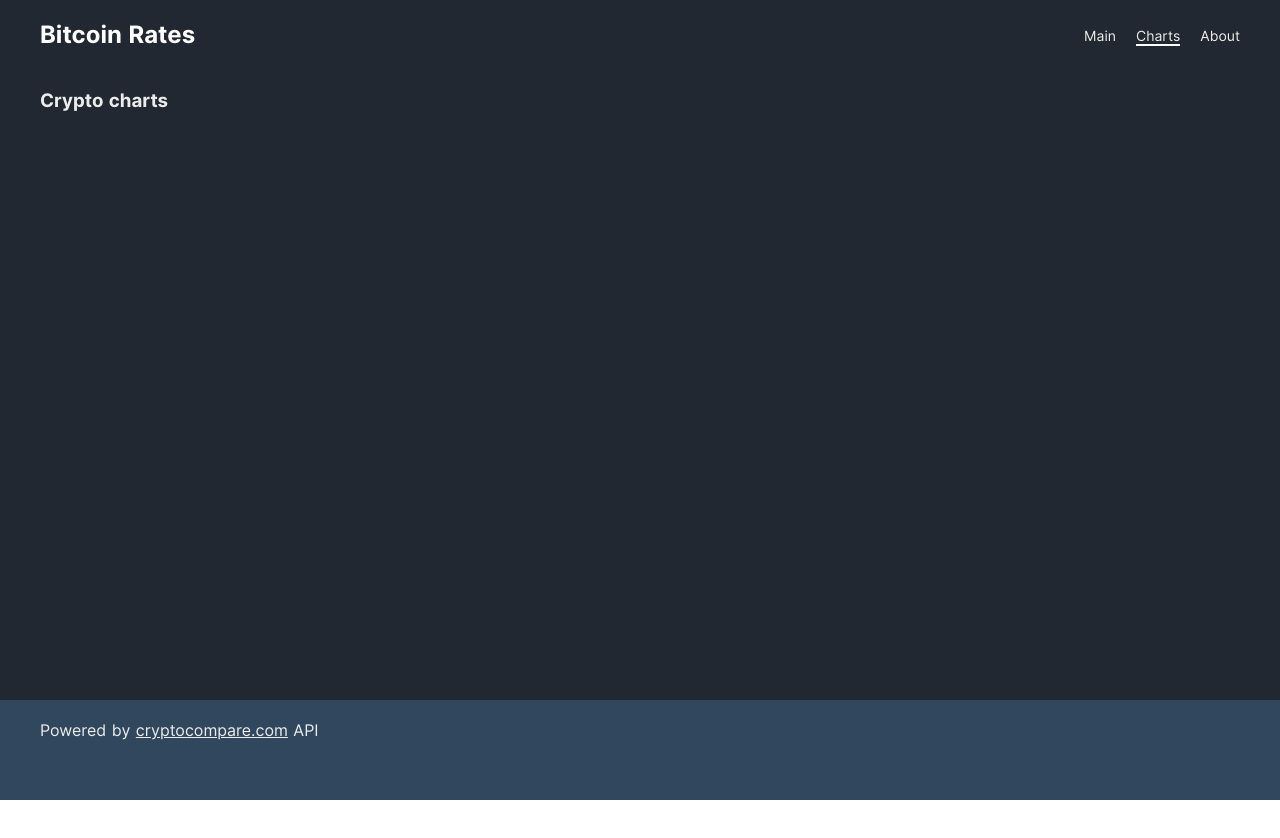
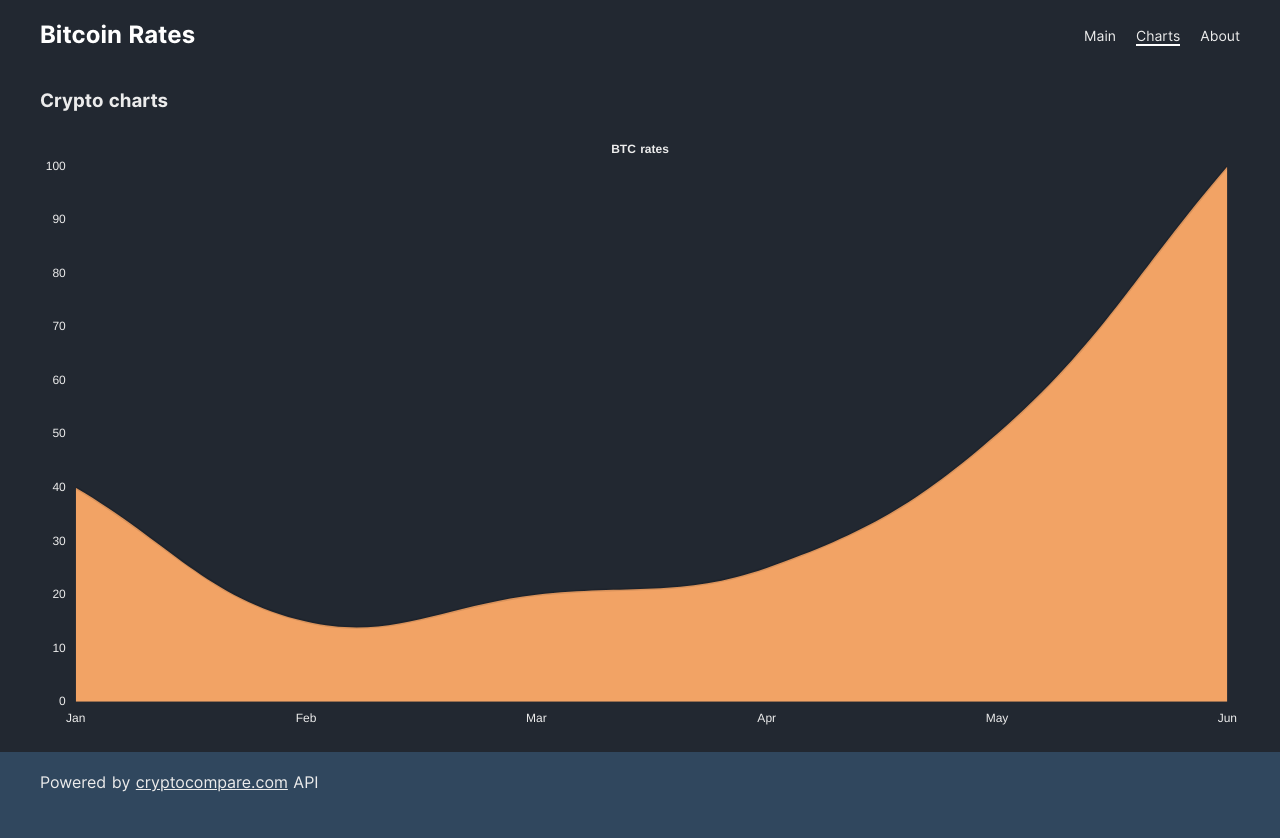
Before and after one commit to evgenii-code/bitcoin-rates, a Nuxt app: page /charts in a window 1280 px wide. Shown: the top 838 px of the page. Before the commit the page ends 800 px from the top, so only its background shows below. Built offline with nearby package versions, Linux system fonts and the light colour scheme.

Commit message:
Charts init

```diff
--- /dev/null
+++ b/components/LineChart.js
@@ -0,0 +1,9 @@
+import { Line } from 'vue-chartjs';
+
+export default {
+  extends: Line,
+  props: ['data', 'options'],
+  mounted() {
+    this.renderChart(this.data, this.options);
+  },
+};
--- a/pages/charts.vue
+++ b/pages/charts.vue
@@ -3,6 +3,8 @@
     <container>
       <section class="charts">
         <h1 class="charts__title">Crypto charts</h1>
+
+        <line-chart :data="chartData" :options="chartOptions" :height="200" />
       </section>
     </container>
   </main>
@@ -10,6 +12,7 @@
 
 <script>
 import Container from '@/components/Container';
+import LineChart from '@/components/LineChart';
 import mixinComponents from '@/mixins/mixinComponents';
 
 export default {
@@ -17,6 +20,82 @@ export default {
 
   components: {
     container: Container,
+    LineChart,
+  },
+
+  data() {
+    return {
+      chartData: {
+        labels: ['Jan', 'Feb', 'Mar', 'Apr', 'May', 'Jun'],
+        datasets: [
+          {
+            backgroundColor: '#f2a365',
+            data: [40, 15, 20, 25, 50, 100],
+          },
+        ],
+      },
+      chartOptions: {
+        responsive: true,
+
+        legend: {
+          display: false,
+        },
+
+        title: {
+          display: true,
+          text: 'BTC rates',
+          fontColor: '#ececec',
+        },
+
+        hover: {
+          intersect: false,
+        },
+
+        tooltips: {
+          intersect: false,
+          mode: 'x-axis',
+          displayColors: false,
+          titleAlign: 'center',
+          caretSize: 5,
+          caretPadding: 5,
+        },
+
+        elements: {
+          point: {
+            radius: 0,
+            hitRadius: 6,
+            borderWidth: 0,
+            borderColor: 'rgba(0, 0, 0, 0)',
+          },
+        },
+
+        scales: {
+          yAxes: [
+            {
+              ticks: {
+                beginAtZero: true,
+                fontColor: '#ececec',
+              },
+
+              gridLines: {
+                display: false,
+              },
+            },
+          ],
+          xAxes: [
+            {
+              ticks: {
+                fontColor: '#ececec',
+              },
+
+              gridLines: {
+                display: false,
+              },
+            },
+          ],
+        },
+      },
+    };
   },
 };
 </script>
```
Also changed, not shown: package.json (+6 -4 lines), 1 other file (tests, documents, lock files or other folders).
